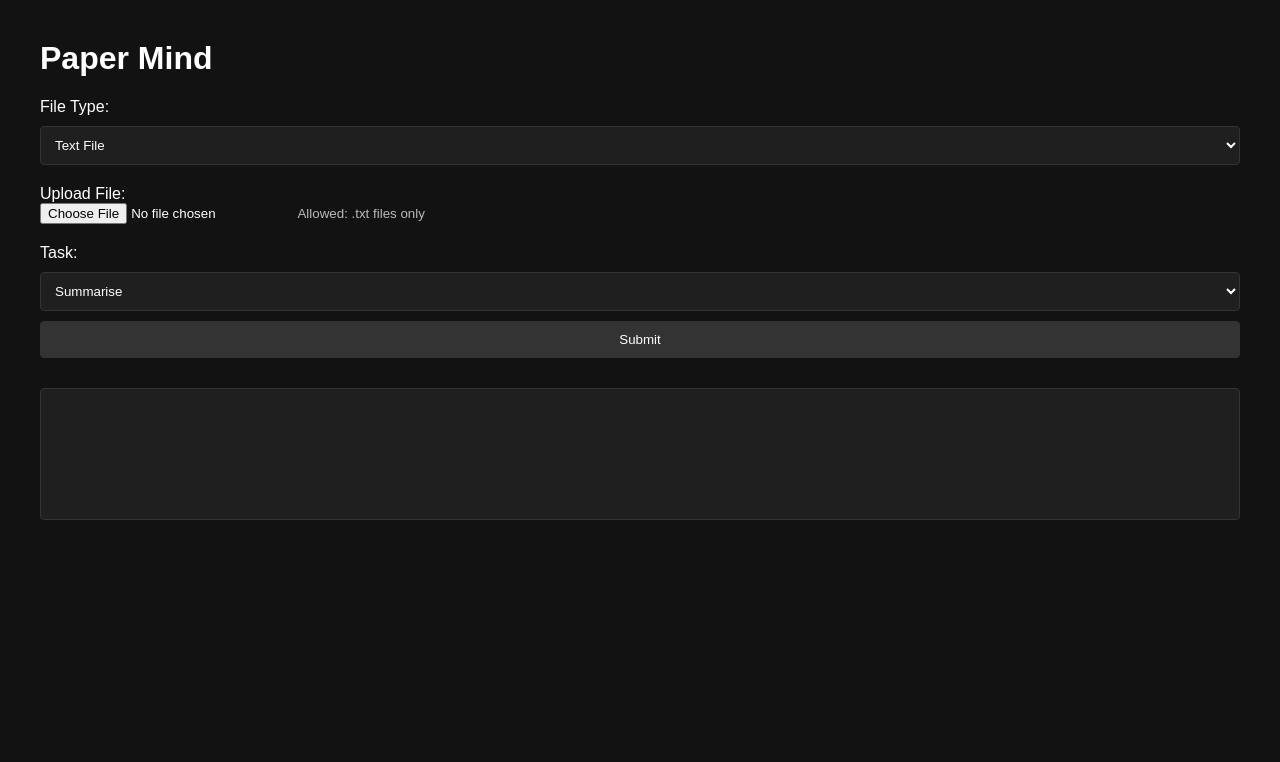
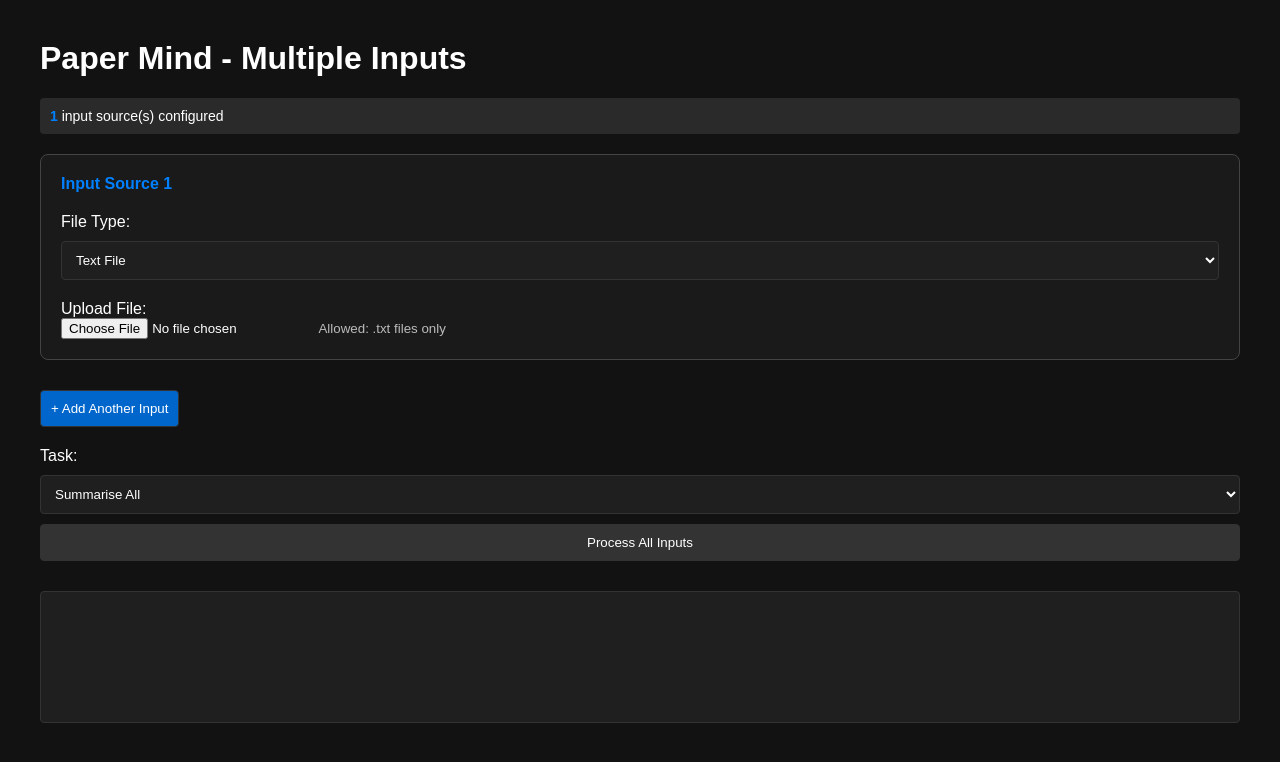
Before and after one commit to DarshilPungalia/PaperMind, a Flask app: page / in a window 1280 px wide. Shown: the top 762 px of the page. Run offline with Flask 3, Linux system fonts and the light colour scheme; some libraries are stand-ins or nearby versions.

Commit message:
Added Multi-File Support

```diff
--- a/app.py
+++ b/app.py
@@ -202,22 +202,22 @@ def validate_url(url):
 
     return True, url
 
-def file_loader(file_type, request):
+def file_loader(file_type, request, group_id):
     """Load and process different file types"""
     content = ''
     splitter = RecursiveCharacterTextSplitter(chunk_size=300, chunk_overlap=30)
 
 
     if file_type == 'text':
-        file_path, _ = file_save(request.files.get('file'), 'text')
+        file_path, _ = file_save(request.files.get(f'file_{group_id}'), 'text')
         loader = TextLoader(file_path)
 
     elif file_type == 'pdf':
-        file_path, _ = file_save(request.files.get('file'), 'pdf')
+        file_path, _ = file_save(request.files.get(f'file_{group_id}'), 'pdf')
         loader = PyMuPDFLoader(file_path, mode="page", images_inner_format="text", images_parser=RapidOCRBlobParser())
 
     elif file_type == 'code':
-        file_path, ext = file_save(request.files.get('file'), 'code')
+        file_path, ext = file_save(request.files.get(f'file_{group_id}'), 'code')
         if ext != 'ipynb':
             loader = TextLoader(file_path)
             try:
@@ -228,7 +228,7 @@ def file_loader(file_type, request):
             loader = NotebookLoader(file_path, include_outputs=True, max_output_length=30)
 
     elif file_type == 'link':
-        url = request.form.get('url', '').strip()
+        url = request.form.get(f'url_{group_id}', '').strip()
         is_valid, validated_url = validate_url(url)
         if not is_valid:
             raise ValueError(validated_url)
@@ -236,7 +236,7 @@ def file_loader(file_type, request):
         loader = WebBaseLoader(validated_url)
 
     elif file_type == 'pasted':
-        content = request.form.get('pasted', '').strip()
+        content = request.form.get(f'pasted_{group_id}', '').strip()
         if not content:
             raise ValueError("No text was pasted")
 
@@ -258,9 +258,23 @@ def index():
     result = ''
 
     if request.method == 'POST':
-        file_type = request.form.get('file_type', '').lower().strip()
         query = request.form.get('query', '').lower().strip()
-        text = file_loader(file_type, request)
+        text = []
+
+        input_groups = set()
+        for key in request.form.keys():
+            if key.startswith('file_type_'):
+                group_id = key.split('_')[2]
+                input_groups.add(group_id)
+
+        for group_id in sorted(input_groups):
+            file_type = request.form.get(f'file_type_{group_id}')
+            if file_type:
+                try:
+                    content = file_loader(file_type, request, group_id)
+                    text.extend(content)
+                except Exception as e:
+                    print(f"Error processing input {group_id}: {e}")
 
         if len(text)==0:
             raise ValueError("No content available for processing")
--- a/templates/index.html
+++ b/templates/index.html
@@ -2,7 +2,7 @@
 <html lang="en">
 <head>
     <meta charset="UTF-8">
-    <title>Paper Mind</title>
+    <title>Paper Mind - Multiple Inputs</title>
     <!-- Add marked.js for markdown parsing -->
     <script src="https://cdnjs.cloudflare.com/ajax/libs/marked/5.1.2/marked.min.js"></script>
     <style>
@@ -31,6 +31,43 @@
         }
         button:hover {
             background-color: #444;
+        }
+        button.add-input {
+            background-color: #0066cc;
+            width: auto;
+            display: inline-block;
+            margin-right: 10px;
+        }
+        button.add-input:hover {
+            background-color: #0080ff;
+        }
+        button.remove-input {
+            background-color: #cc0000;
+            width: auto;
+            display: inline-block;
+            padding: 5px 10px;
+            font-size: 12px;
+        }
+        button.remove-input:hover {
+            background-color: #ff0000;
+        }
+        .input-group {
+            border: 1px solid #444;
+            border-radius: 8px;
+            padding: 20px;
+            margin: 20px 0;
+            background-color: #1a1a1a;
+            position: relative;
+        }
+        .input-group-header {
+            display: flex;
+            justify-content: space-between;
+            align-items: center;
+            margin-bottom: 15px;
+        }
+        .input-group-title {
+            font-weight: bold;
+            color: #0080ff;
         }
         #result {
             margin-top: 30px;
@@ -157,67 +194,58 @@
             40% { content: "Processing.."; }
             60%, 100% { content: "Processing..."; }
         }
-        /* Simple cursor style for typing effect */
-        @keyframes blink {
-            0%, 49% { opacity: 1; }
-            50%, 100% { opacity: 0; }
+
+        .input-summary {
+            background-color: #2a2a2a;
+            padding: 10px;
+            border-radius: 4px;
+            margin-top: 20px;
+            font-size: 14px;
+        }
+
+        .input-count {
+            color: #0080ff;
+            font-weight: bold;
         }
     </style>
 </head>
 <body>
-    <h1>Paper Mind</h1>
-    <form id="docForm" action="/" method="POST" enctype="multipart/form-data">
-        <label for="file_type">File Type:</label>
-        <select name="file_type" id="file_type" required>
-            <option value="text">Text File</option>
-            <option value="pdf">PDF File</option>
-            <option value="code">Code File</option>
-            <option value="link">Web URL</option>
-            <option value="pasted">Pasted Text</option>
-        </select>
+    <h1>Paper Mind - Multiple Inputs</h1>
 
-        <div id="file_input_container">
-            <label for="file">Upload File:</label>
-            <input type="file" name="file" id="file">
-            <small id="fileHint" style="color: #bbb;"></small>
+    <div class="input-summary" id="inputSummary">
+        <span class="input-count">1</span> input source(s) configured
     </div>
 
-        <div id="url_input_container" style="display: none;">
-            <label for="url">Enter URL:</label>
-            <input type="text" name="url" id="url">
+    <form id="docForm" action="/" method="POST" enctype="multipart/form-data">
+        <div id="inputContainer">
+            <!-- Initial input group will be added by JavaScript -->
         </div>
 
-        <div id="paste_input_container" style="display: none;">
-            <label for="pasted">Paste Text:</label>
-            <textarea name="pasted" id="pasted" rows="8"></textarea>
-        </div>
+        <button type="button" class="add-input" onclick="addInputGroup()">+ Add Another Input</button>
 
         <label for="query">Task:</label>
         <select name="query" id="query" required>
-            <option value="summarise">Summarise</option>
+            <option value="summarise">Summarise All</option>
             <option value="faq">Generate FAQs</option>
             <option value="guide">Study Guide</option>
             <option value="timeline">Timeline</option>
             <option value="map">Mind Map</option>
+            <option value="compare">Compare Sources</option>
         </select>
 
-        <button type="submit" id="submitBtn">Submit</button>
+        <button type="submit" id="submitBtn">Process All Inputs</button>
     </form>
 
     <div class="loader" id="loader"></div>
     <div id="result">{{ result|safe }}</div>
 
     <script>
-        const fileTypeSelect = document.getElementById("file_type");
-        const fileInputContainer = document.getElementById("file_input_container");
-        const urlInputContainer = document.getElementById("url_input_container");
-        const pasteInputContainer = document.getElementById("paste_input_container");
-        const fileHint = document.getElementById("fileHint");
-        const fileInput = document.getElementById("file");
+        let inputCounter = 0;
         const form = document.getElementById("docForm");
         const loader = document.getElementById("loader");
         const submitBtn = document.getElementById("submitBtn");
         const resultDiv = document.getElementById("result");
+        const inputSummary = document.getElementById("inputSummary");
 
         // Configure marked.js for better rendering
         marked.setOptions({
@@ -245,13 +273,74 @@
             return markdownIndicators.some(pattern => pattern.test(content));
         }
 
-        updateInputVisibility(fileTypeSelect.value);
+        function addInputGroup() {
+            inputCounter++;
+            const container = document.getElementById("inputContainer");
 
-        fileTypeSelect.addEventListener("change", function () {
-            updateInputVisibility(fileTypeSelect.value);
+            const inputGroup = document.createElement("div");
+            inputGroup.className = "input-group";
+            inputGroup.id = `input-group-${inputCounter}`;
+
+            inputGroup.innerHTML = `
+                <div class="input-group-header">
+                    <span class="input-group-title">Input Source ${inputCounter}</span>
+                    ${inputCounter > 1 ? `<button type="button" class="remove-input" onclick="removeInputGroup(${inputCounter})">Remove</button>` : ''}
+                </div>
+
+                <label for="file_type_${inputCounter}">File Type:</label>
+                <select name="file_type_${inputCounter}" id="file_type_${inputCounter}" required>
+                    <option value="text">Text File</option>
+                    <option value="pdf">PDF File</option>
+                    <option value="code">Code File</option>
+                    <option value="link">Web URL</option>
+                    <option value="pasted">Pasted Text</option>
+                </select>
+
+                <div id="file_input_container_${inputCounter}">
+                    <label for="file_${inputCounter}">Upload File:</label>
+                    <input type="file" name="file_${inputCounter}" id="file_${inputCounter}">
+                    <small id="fileHint_${inputCounter}" style="color: #bbb;"></small>
+                </div>
+
+                <div id="url_input_container_${inputCounter}" style="display: none;">
+                    <label for="url_${inputCounter}">Enter URL:</label>
+                    <input type="text" name="url_${inputCounter}" id="url_${inputCounter}">
+                </div>
+
+                <div id="paste_input_container_${inputCounter}" style="display: none;">
+                    <label for="pasted_${inputCounter}">Paste Text:</label>
+                    <textarea name="pasted_${inputCounter}" id="pasted_${inputCounter}" rows="8"></textarea>
+                </div>
+            `;
+
+            container.appendChild(inputGroup);
+
+            // Add event listener for the new file type select
+            const fileTypeSelect = document.getElementById(`file_type_${inputCounter}`);
+            fileTypeSelect.addEventListener("change", function() {
+                updateInputVisibility(inputCounter, this.value);
             });
 
-        function updateInputVisibility(fileType) {
+            // Initialize visibility
+            updateInputVisibility(inputCounter, "text");
+            updateInputSummary();
+        }
+
+        function removeInputGroup(id) {
+            const inputGroup = document.getElementById(`input-group-${id}`);
+            if (inputGroup) {
+                inputGroup.remove();
+                updateInputSummary();
+            }
+        }
+
+        function updateInputVisibility(id, fileType) {
+            const fileInputContainer = document.getElementById(`file_input_container_${id}`);
+            const urlInputContainer = document.getElementById(`url_input_container_${id}`);
+            const pasteInputContainer = document.getElementById(`paste_input_container_${id}`);
+            const fileHint = document.getElementById(`fileHint_${id}`);
+            const fileInput = document.getElementById(`file_${id}`);
+
             fileInputContainer.style.display = fileType === "text" || fileType === "pdf" || fileType === "code" ? "block" : "none";
             urlInputContainer.style.display = fileType === "link" ? "block" : "none";
             pasteInputContainer.style.display = fileType === "pasted" ? "block" : "none";
@@ -291,34 +380,50 @@
             }
         }
 
+        function updateInputSummary() {
+            const inputGroups = document.querySelectorAll('.input-group');
+            const count = inputGroups.length;
+            inputSummary.innerHTML = `<span class="input-count">${count}</span> input source(s) configured`;
+        }
+
         form.addEventListener("submit", function (e) {
+            const inputGroups = document.querySelectorAll('.input-group');
+            let hasValidInput = false;
+
+            // Validate each input group
+            for (let i = 0; i < inputGroups.length; i++) {
+                const inputGroup = inputGroups[i];
+                const groupId = inputGroup.id.split('-')[2];
+                const fileTypeSelect = inputGroup.querySelector(`select[name="file_type_${groupId}"]`);
                 const fileType = fileTypeSelect.value;
 
                 if (fileType === "text" || fileType === "pdf" || fileType === "code") {
-                if (!fileInput.files || fileInput.files.length === 0) {
-                    alert("Please select a file to upload.");
+                    const fileInput = inputGroup.querySelector(`input[name="file_${groupId}"]`);
+                    if (fileInput.files && fileInput.files.length > 0) {
+                        hasValidInput = true;
+                    }
+                } else if (fileType === "link") {
+                    const urlInput = inputGroup.querySelector(`input[name="url_${groupId}"]`);
+                    if (urlInput.value.trim()) {
+                        hasValidInput = true;
+                    }
+                } else if (fileType === "pasted") {
+                    const pastedInput = inputGroup.querySelector(`textarea[name="pasted_${groupId}"]`);
+                    if (pastedInput.value.trim()) {
+                        hasValidInput = true;
+                    }
+                }
+            }
+
+            if (!hasValidInput) {
+                alert("Please provide at least one valid input source.");
                 e.preventDefault();
                 return false;
-                }
-            } else if (fileType === "link") {
-                const urlInput = document.getElementById("url");
-                if (!urlInput.value.trim()) {
-                    alert("Please enter a URL.");
-                    e.preventDefault();
-                    return false;
-                }
-            } else if (fileType === "pasted") {
-                const pastedInput = document.getElementById("pasted");
-                if (!pastedInput.value.trim()) {
-                    alert("Please paste some text.");
-                    e.preventDefault();
-                    return false;
-                }
             }
 
             loader.style.display = "block";
             submitBtn.disabled = true;
-            submitBtn.textContent = "Processing...";
+            submitBtn.textContent = "Processing";
         });
 
         function renderMarkdown(content) {
@@ -377,12 +482,9 @@
             }
         }
 
+        // Initialize with first input group
         window.onload = function() {
-            const urlParams = new URLSearchParams(window.location.search);
-            const fileType = urlParams.get('file_type') || "text";
-
-            fileTypeSelect.value = fileType;
-            updateInputVisibility(fileType);
+            addInputGroup();
 
             if (resultDiv.innerHTML && resultDiv.innerHTML.trim() !== '') {
                 applyTypingEffect();
```
Lines whose indentation alone changed are shown as unchanged.
